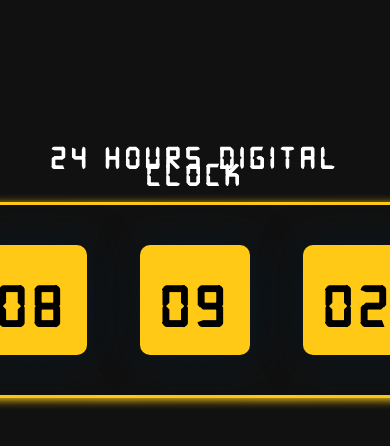
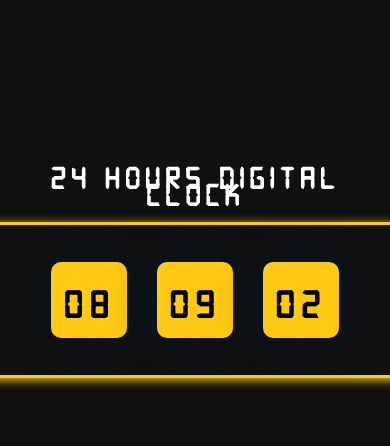
Before and after one commit to itsrahulkumar12/digital-clock, a plain HTML site: page index.html in a window 390 px wide. Shown: the top 446 px of the page. Drawn offline with Linux system fonts and the light colour scheme.

Commit message:
made mobile  responsive

```diff
--- a/style.css
+++ b/style.css
@@ -71,3 +71,20 @@ body {
       opacity: 0;
     }
   }
+
+  @media screen and (max-width: 500px) {
+    .container {
+        height: 150px;
+        width: 440px;
+        gap: 10px;
+    }
+    .box {
+        height: 70px;
+        width: 70px;
+        padding: 3px;
+        font-size: 20px;
+    }
+    .colon {
+        font-size: 60px;
+    }
+  }
```
